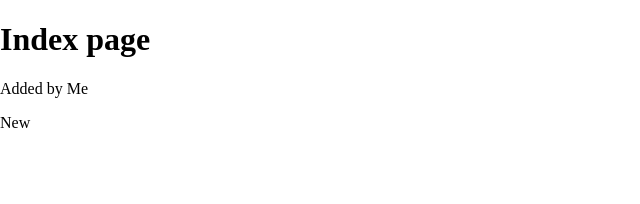
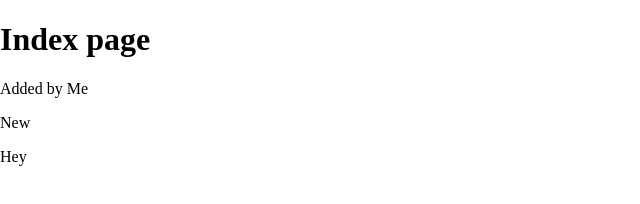
Before and after one commit to DevRiwaj/LearningGit, a plain HTML site: page index.html in a window 1280 px wide. Shown: the full height of the page, 0-640 px from the left. Drawn offline with Linux system fonts and the light colour scheme.

Commit message:
update index hey

```diff
--- a/index.html
+++ b/index.html
@@ -11,5 +11,6 @@
     <h1>Index page</h1>
     <p>Added by Me </p>
     <p>New </p>
+    <p>Hey</p>
 </body>
 </html>
```
